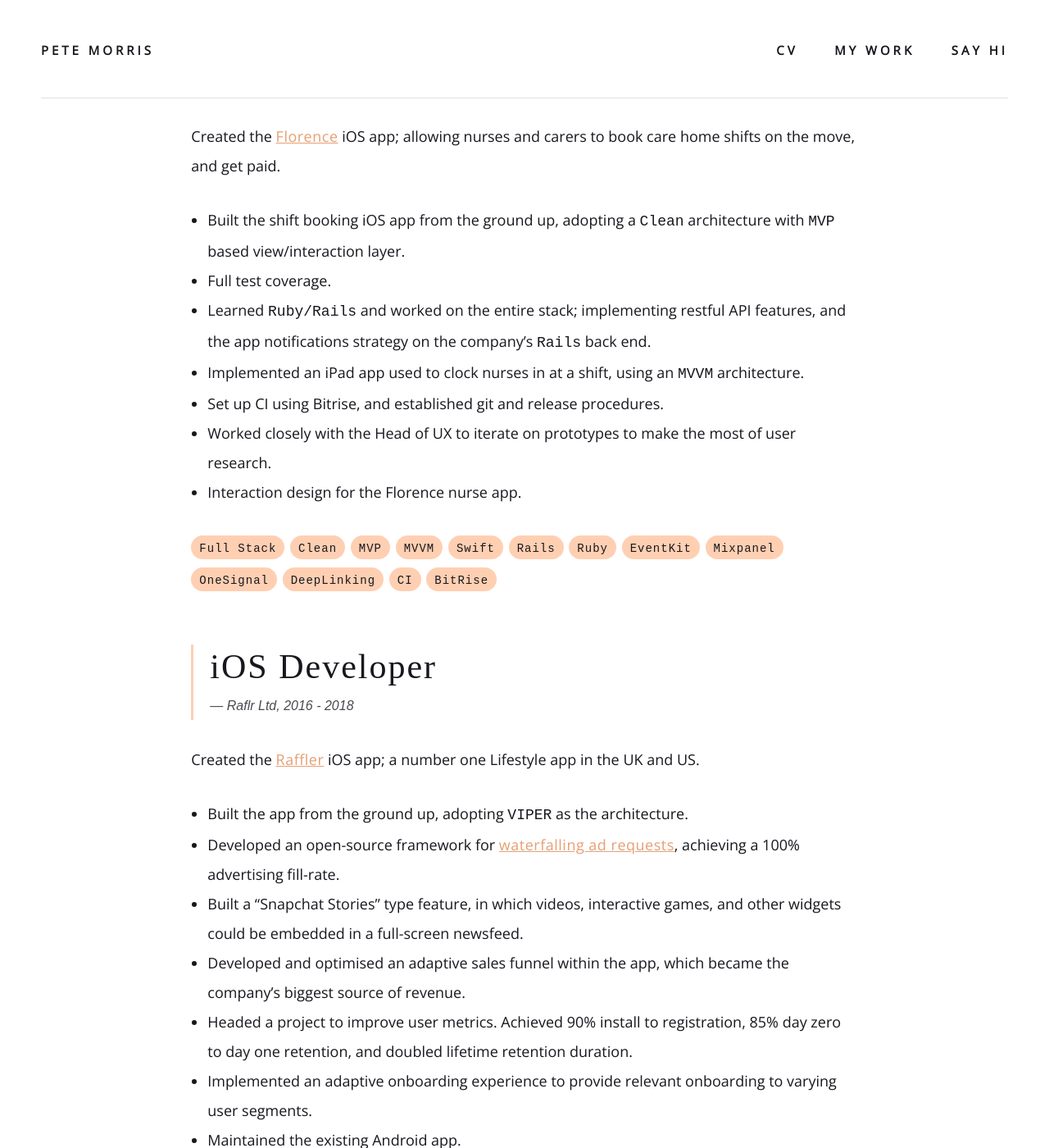
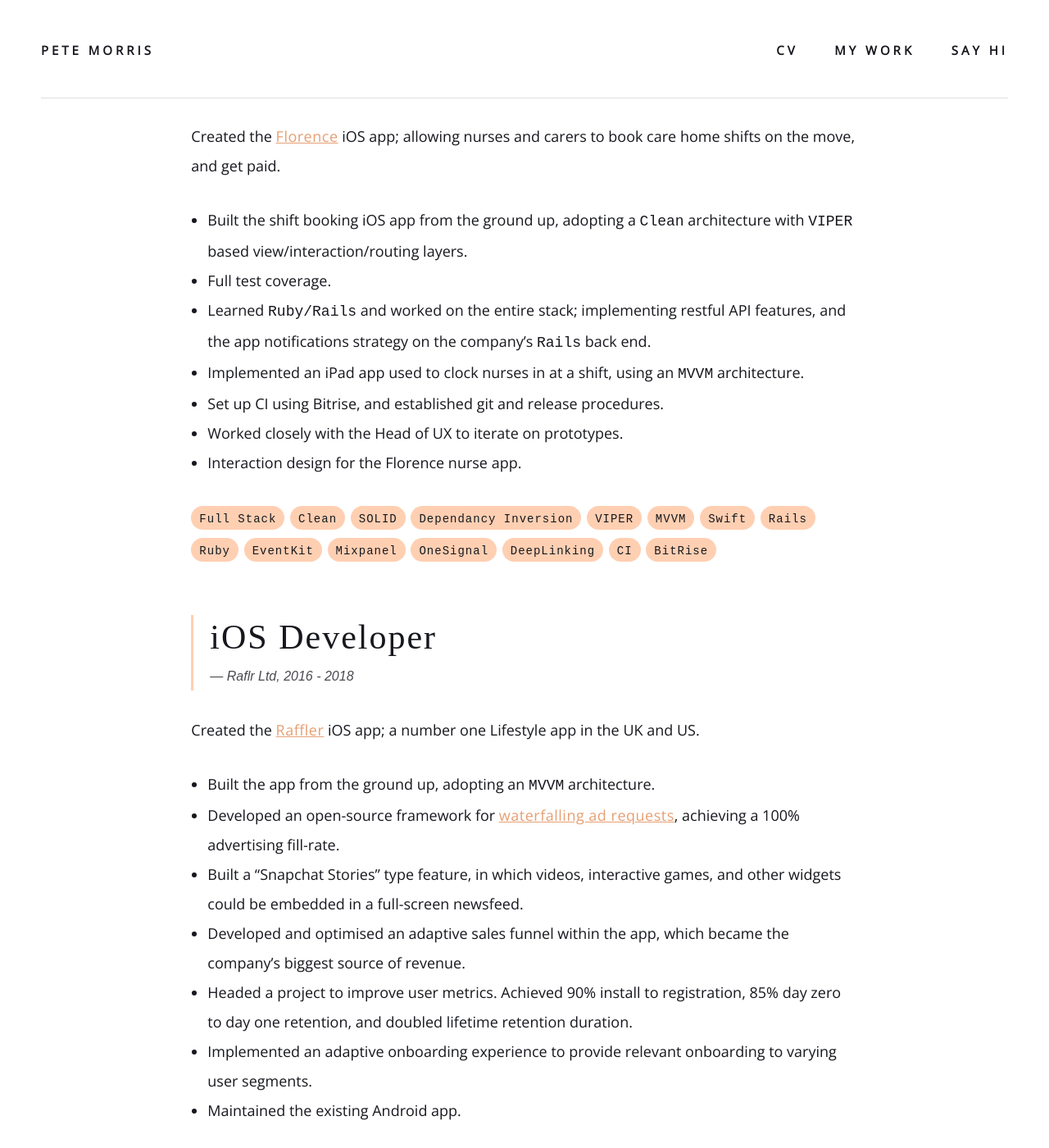
Before and after one commit to p-morris/p-morris.github.io, a Jekyll site: the page built from _pages/cv.md, in a window 1280 px wide and 1400 px high, scrolled down 563 px. Shown: the whole window at 82% size. Built offline with Jekyll 4.4.1, drawn with Linux system fonts in a browser that asks for light colours; nearby versions of some CDN libraries; some web fonts are replaced.

Commit message:
amended CV Copy

```diff
--- a/_pages/cv.md
+++ b/_pages/cv.md
@@ -31,18 +31,20 @@
 Created the [Florence](https://apps.apple.com/gb/app/florence-nurse-carer-shifts/id1481958477) iOS app; allowing nurses and carers to book care home shifts on the move, and get paid.
 
 {: .work-list}
-* Built the shift booking iOS app from the ground up, adopting a `Clean` architecture with `MVP` based view/interaction layer.
+* Built the shift booking iOS app from the ground up, adopting a `Clean` architecture with `VIPER` based view/interaction/routing layers.
 * Full test coverage.
 * Learned `Ruby/Rails` and worked on the entire stack; implementing restful API features, and the app notifications strategy on the company's `Rails` back end.
 * Implemented an iPad app used to clock nurses in at a shift, using an `MVVM` architecture.
 * Set up CI using Bitrise, and established git and release procedures.
-* Worked closely with the Head of UX to iterate on prototypes to make the most of user research.
+* Worked closely with the Head of UX to iterate on prototypes.
 * Interaction design for the Florence nurse app.
 
 {: .tag-list}
 * `Full Stack`
 * `Clean`
-* `MVP`
+* `SOLID`
+* `Dependancy Inversion`
+* `VIPER`
 * `MVVM`
 * `Swift`
 * `Rails`
@@ -61,7 +63,7 @@
 Created the [Raffler](https://www.telegraph.co.uk/men/thinking-man/raffler-introducing-the-app-that-could-win-you-1000-with-the-tou/) iOS app; a number one Lifestyle app in the UK and US.
 
 {: .work-list}
-* Built the app from the ground up, adopting `VIPER` as the architecture.
+* Built the app from the ground up, adopting an `MVVM` architecture.
 * Developed an open-source framework for [waterfalling ad requests](https://github.com/p-morris/WaterfallKit), achieving a 100% advertising fill-rate.
 * Built a "Snapchat Stories" type feature, in which videos, interactive games, and other widgets could be embedded in a full-screen newsfeed.
 * Developed and optimised an adaptive sales funnel within the app, which became the company's biggest source of revenue.
@@ -70,7 +72,7 @@
 * Maintained the existing Android app.
 
 {: .tag-list}
-* `VIPER`
+* `MVVM`
 * `iOS`
 * `Android`
 * `Swift`
```
